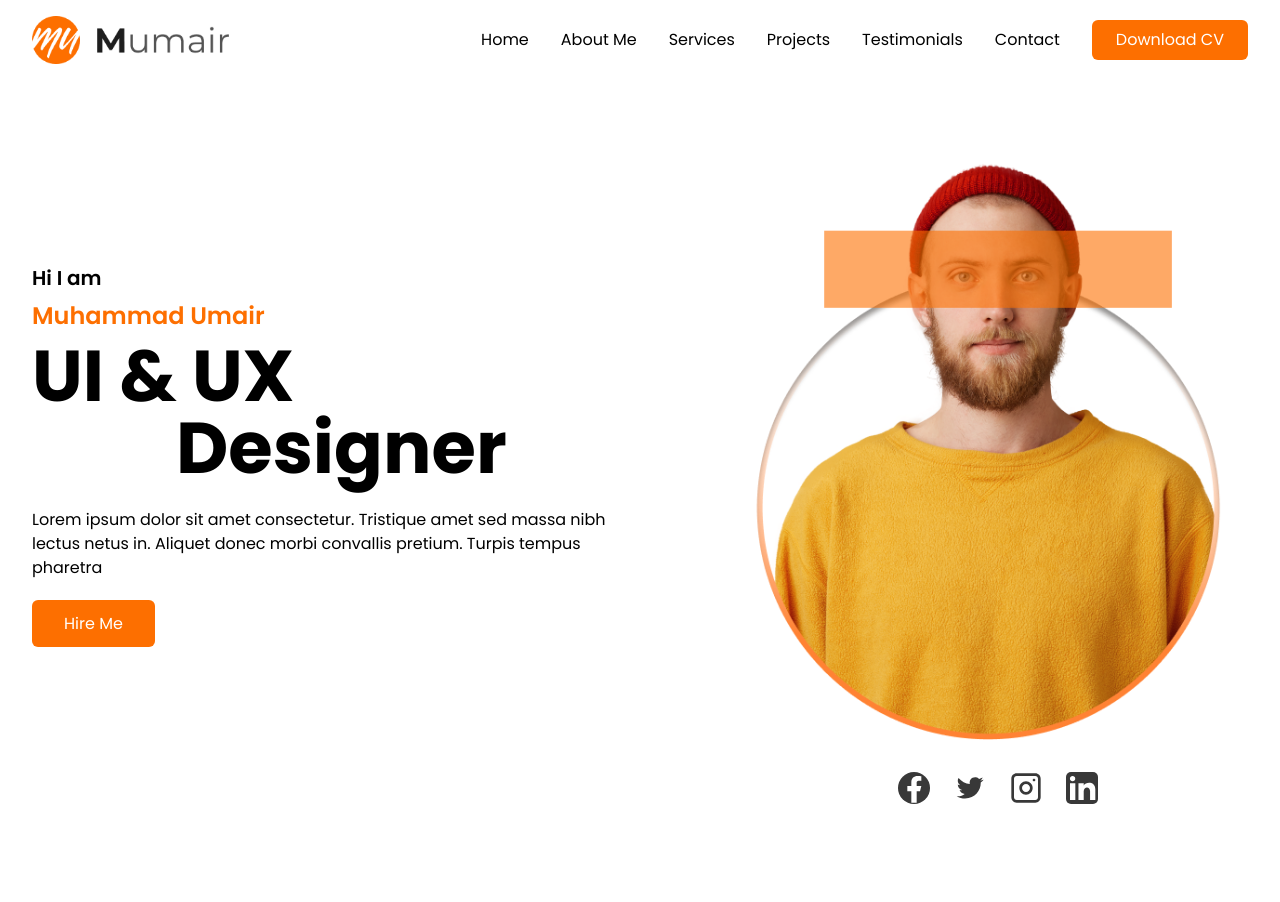
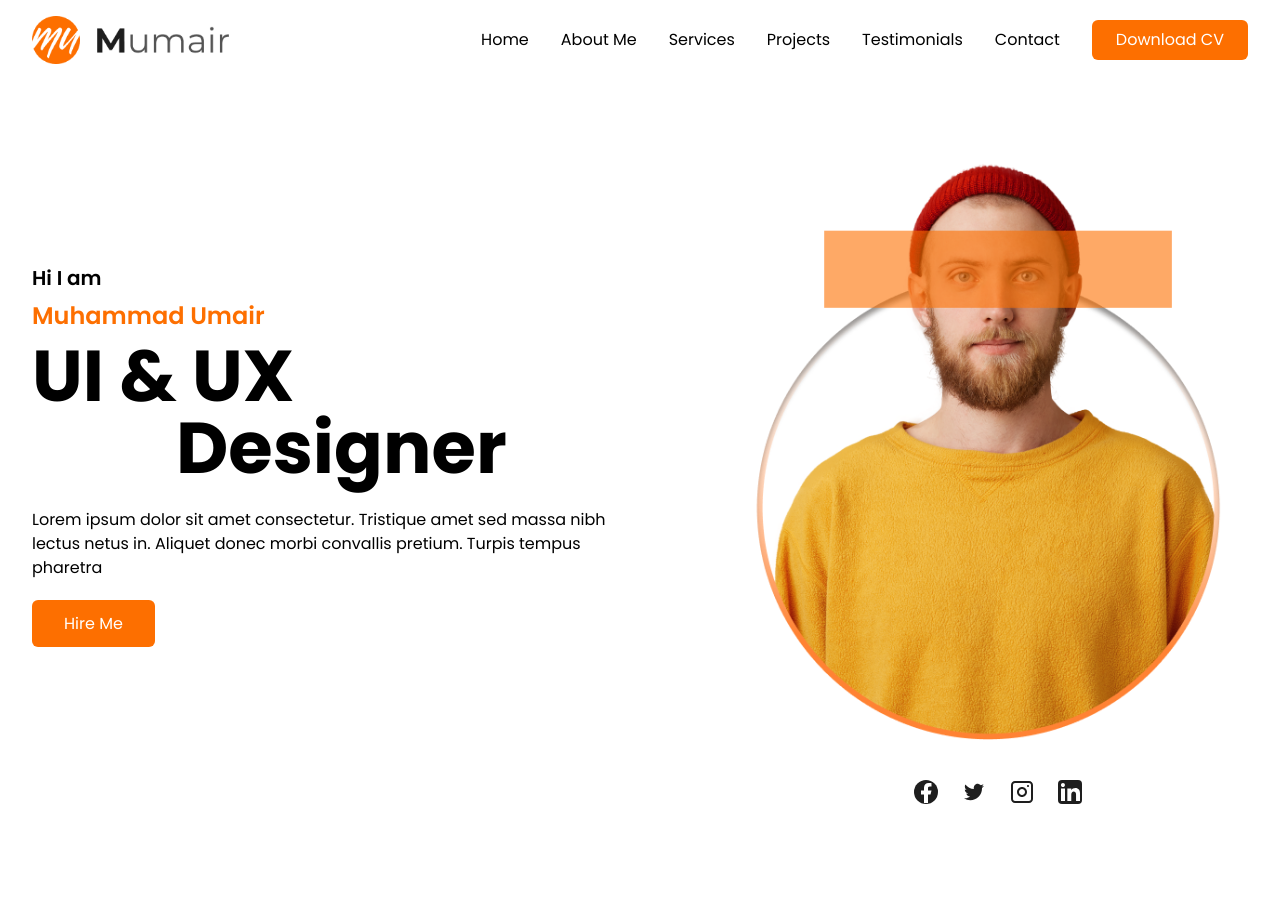
Before and after one commit to shel404/potential-assessment-portfolio, a React (Vite) app: page / in a window 1280 px wide. Shown: the top 902 px of the page. Built offline with nearby package versions, Linux system fonts and the light colour scheme.

Commit message:
dark mode introduced with shortcut

```diff
--- a/src/App.tsx
+++ b/src/App.tsx
@@ -3,10 +3,13 @@ import Navigation from "./components/layout/Navigation";
 import { Hero, About, Services, Contact, Footer } from "./components/sections";
 import Projects from "./components/sections/Projects";
 import Testimonials from "./components/sections/Testimonials";
+import { useDarkMode } from "./hooks/useDarkMode";
 
 const App: FC = () => {
+  useDarkMode();
+
   return (
-    <div className="min-h-screen bg-white">
+    <div className="min-h-screen bg-white dark:bg-black-800 text-black-950 dark:text-white transition-colors duration-200 pt-20">
       <Navigation />
       <Hero />
       <About />
--- a/src/components/icons/SocialIcons.tsx
+++ b/src/components/icons/SocialIcons.tsx
@@ -2,30 +2,31 @@ import { FC } from "react";
 
 export const FacebookIcon: FC = () => (
   <svg
-    width="32"
-    height="32"
-    viewBox="0 0 32 32"
+    width="24"
+    height="24"
+    viewBox="0 0 24 24"
     fill="none"
     xmlns="http://www.w3.org/2000/svg"
   >
-    <rect width="32" height="32" rx="16" fill="currentColor" />
+    <rect width="24" height="24" rx="12" fill="currentColor" />
     <path
-      d="M18.67 19.33H22L23.33 14H18.67V11.33C18.67 9.96 18.67 8.67 21.33 8.67H23.33V4.19C22.899 4.13 21.257 4 19.524 4C15.904 4 13.33 6.21 13.33 10.27V14H9.33V19.33H13.33V30.67H18.67V19.33Z"
+      d="M14 14.5H16.5L17.5 10.5H14V8.5C14 7.47 14 6.5 16 6.5H17.5V3.14C17.174 3.097 15.943 3 14.643 3C11.928 3 10 4.657 10 7.7V10.5H7V14.5H10V23H14V14.5Z"
       fill="white"
+      className="dark:fill-black-800"
     />
   </svg>
 );
 
 export const TwitterIcon: FC = () => (
   <svg
-    width="32"
-    height="32"
-    viewBox="0 0 32 32"
+    width="24"
+    height="24"
+    viewBox="0 0 24 24"
     fill="none"
     xmlns="http://www.w3.org/2000/svg"
   >
     <path
-      d="M29.33 7.73329C28.33 8.16808 27.27 8.45551 26.19 8.58663C27.33 7.90305 28.19 6.82767 28.6 5.55996C27.5247 6.20004 26.3477 6.65101 25.12 6.89329C24.2993 6.00339 23.2067 5.41101 22.0131 5.20909C20.8195 5.00716 19.5926 5.20709 18.5251 5.77753C17.4576 6.34798 16.6092 7.25839 16.1135 8.36583C15.6179 9.47327 15.503 10.7167 15.79 11.8933C13.6478 11.7846 11.5527 11.2088 9.6445 10.2009C7.73629 9.19289 6.0584 7.77272 4.52 6.02663C4.04 6.81329 3.77 7.73329 3.77 8.71329C3.76996 9.59912 4.0004 10.4711 4.42901 11.2456C4.85762 12.0201 5.46537 12.6711 6.2 13.1333C5.34397 13.1061 4.50937 12.8703 3.77 12.4466V12.5133C3.76985 13.7931 4.18132 15.0356 4.94975 16.0333C5.71818 17.0309 6.79768 17.7277 8.01333 18.0266C7.22435 18.2439 6.39717 18.2521 5.60333 18.05C5.95855 19.1475 6.63949 20.1113 7.55476 20.81C8.47003 21.5087 9.57411 21.9068 10.72 21.9533C8.82072 23.4478 6.44535 24.2508 4 24.2533C3.55333 24.2533 3.10899 24.2272 2.66666 24.1816C5.15549 25.7646 8.07477 26.5969 11.0533 26.5933C21.14 26.5933 26.7467 18.2933 26.7467 11.12L26.7333 10.5599C27.8417 9.77971 28.8153 8.82319 29.6 7.73329H29.33Z"
+      d="M22 5.79997C21.2483 6.12606 20.4534 6.34163 19.64 6.43997C20.4982 5.92729 21.1413 5.12075 21.45 4.16997C20.6436 4.65003 19.7608 4.98826 18.84 5.16997C18.2245 4.50254 17.405 4.05826 16.5098 3.90682C15.6147 3.75537 14.6945 3.90532 13.8938 4.33315C13.093 4.76099 12.4569 5.44379 12.0852 6.27437C11.7135 7.10495 11.6273 8.03753 11.84 8.91997C10.2094 8.83863 8.61444 8.40665 7.15865 7.65067C5.70287 6.89469 4.41885 5.82954 3.39 4.51997C3.02914 5.15013 2.83952 5.85599 2.84 6.57997C2.83872 7.24935 3.00422 7.90836 3.32176 8.49671C3.63929 9.08506 4.09902 9.58332 4.66 9.94997C4.00798 9.92953 3.37063 9.75275 2.8 9.43997V9.48997C2.80489 10.4448 3.13599 11.3667 3.73731 12.1C4.33864 12.8332 5.17326 13.3358 6.1 13.52C5.74326 13.6329 5.37288 13.6891 5 13.6875C4.74189 13.6892 4.48442 13.6648 4.23 13.615C4.49391 14.4356 5.00462 15.1585 5.69107 15.6825C6.37753 16.2065 7.20558 16.5051 8.06 16.54C6.6172 17.6835 4.83588 18.3131 3 18.32C2.66574 18.3211 2.33174 18.3014 2 18.2612C3.87443 19.4847 6.05881 20.1327 8.29 20.13C9.82969 20.146 11.3571 19.855 12.7831 19.274C14.2091 18.6931 15.505 17.8338 16.5952 16.7465C17.6854 15.6591 18.548 14.3654 19.1326 12.9409C19.7172 11.5164 20.012 9.98969 20 8.44997L20 7.91997C20.7847 7.33478 21.4615 6.61739 22 5.79997Z"
       fill="currentColor"
     />
   </svg>
@@ -33,26 +34,26 @@ export const TwitterIcon: FC = () => (
 
 export const InstagramIcon: FC = () => (
   <svg
-    width="32"
-    height="32"
-    viewBox="0 0 32 32"
+    width="24"
+    height="24"
+    viewBox="0 0 24 24"
     fill="none"
     xmlns="http://www.w3.org/2000/svg"
   >
     <path
       fillRule="evenodd"
       clipRule="evenodd"
-      d="M16 9.33333C12.3181 9.33333 9.33333 12.3181 9.33333 16C9.33333 19.6819 12.3181 22.6667 16 22.6667C19.6819 22.6667 22.6667 19.6819 22.6667 16C22.6667 12.3181 19.6819 9.33333 16 9.33333ZM12 16C12 18.2091 13.7909 20 16 20C18.2091 20 20 18.2091 20 16C20 13.7909 18.2091 12 16 12C13.7909 12 12 13.7909 12 16Z"
+      d="M12 7C9.23858 7 7 9.23858 7 12C7 14.7614 9.23858 17 12 17C14.7614 17 17 14.7614 17 12C17 9.23858 14.7614 7 12 7ZM9 12C9 13.6569 10.3431 15 12 15C13.6569 15 15 13.6569 15 12C15 10.3431 13.6569 9 12 9C10.3431 9 9 10.3431 9 12Z"
       fill="currentColor"
     />
     <path
-      d="M24 6.66667C23.2636 6.66667 22.6667 7.26362 22.6667 8C22.6667 8.73638 23.2636 9.33333 24 9.33333C24.7364 9.33333 25.3333 8.73638 25.3333 8C25.3333 7.26362 24.7364 6.66667 24 6.66667Z"
+      d="M18 5C17.4477 5 17 5.44772 17 6C17 6.55228 17.4477 7 18 7C18.5523 7 19 6.55228 19 6C19 5.44772 18.5523 5 18 5Z"
       fill="currentColor"
     />
     <path
       fillRule="evenodd"
       clipRule="evenodd"
-      d="M6.66667 1.33333C3.72115 1.33333 1.33333 3.72115 1.33333 6.66667V25.3333C1.33333 28.2789 3.72115 30.6667 6.66667 30.6667H25.3333C28.2789 30.6667 30.6667 28.2789 30.6667 25.3333V6.66667C30.6667 3.72115 28.2789 1.33333 25.3333 1.33333H6.66667ZM25.3333 4H6.66667C5.19391 4 4 5.19391 4 6.66667V25.3333C4 26.8061 5.19391 28 6.66667 28H25.3333C26.8061 28 28 26.8061 28 25.3333V6.66667C28 5.19391 26.8061 4 25.3333 4Z"
+      d="M5 1C2.79086 1 1 2.79086 1 5V19C1 21.2091 2.79086 23 5 23H19C21.2091 23 23 21.2091 23 19V5C23 2.79086 21.2091 1 19 1H5ZM19 3H5C3.89543 3 3 3.89543 3 5V19C3 20.1046 3.89543 21 5 21H19C20.1046 21 21 20.1046 21 19V5C21 3.89543 20.1046 3 19 3Z"
       fill="currentColor"
     />
   </svg>
@@ -60,16 +61,17 @@ export const InstagramIcon: FC = () => (
 
 export const LinkedInIcon: FC = () => (
   <svg
-    width="32"
-    height="32"
-    viewBox="0 0 32 32"
+    width="24"
+    height="24"
+    viewBox="0 0 24 24"
     fill="none"
     xmlns="http://www.w3.org/2000/svg"
   >
-    <rect width="32" height="32" rx="5" fill="currentColor" />
+    <rect width="24" height="24" rx="4" fill="currentColor" />
     <path
-      d="M9.25333 6.66669C9.25299 7.37395 8.97169 8.05208 8.47135 8.55192C7.971 9.05177 7.29259 9.33239 6.58533 9.33203C5.87809 9.33168 5.19996 9.05039 4.70011 8.55004C4.20027 8.04969 3.91965 7.37128 3.92 6.66403C3.92036 5.95678 4.20165 5.27865 4.702 4.77881C5.20235 4.27896 5.88076 3.99834 6.58801 3.99869C7.29526 3.99905 7.97339 4.28034 8.47323 4.78069C8.97308 5.28104 9.2537 5.95945 9.25333 6.66669ZM9.33333 11.3067H4V28H9.33333V11.3067ZM17.76 11.3067H12.4533V28H17.7067V19.24C17.7067 14.36 24.0667 13.9067 24.0667 19.24V28H29.3333V17.4267C29.3333 9.20002 19.92 9.50669 17.7067 13.5467L17.76 11.3067Z"
+      d="M6.94 5.00002C6.93974 5.53046 6.72877 6.03906 6.35351 6.41394C5.97825 6.78883 5.46944 6.99929 4.939 6.99902C4.40857 6.99876 3.89997 6.78779 3.52508 6.41253C3.1502 6.03727 2.93974 5.52846 2.94 4.99802C2.94027 4.46759 3.15124 3.95899 3.5265 3.5841C3.90176 3.20922 4.41057 2.99876 4.941 2.99902C5.47144 2.99929 5.98004 3.21026 6.35492 3.58552C6.72981 3.96078 6.94027 4.46959 6.94 5.00002ZM7 8.48002H3V21H7V8.48002ZM13.32 8.48002H9.34V21H13.28V14.43C13.28 10.77 18.05 10.43 18.05 14.43V21H22V13.07C22 6.90002 14.94 7.13002 13.28 10.16L13.32 8.48002Z"
       fill="white"
+      className="dark:fill-black-800"
     />
   </svg>
 );
--- a/src/components/sections/Contact.tsx
+++ b/src/components/sections/Contact.tsx
@@ -26,7 +26,7 @@ const Contact: FC = () => {
           value={email}
           onChange={(e) => setEmail(e.target.value)}
           placeholder="Enter Your Email"
-          className="flex-1 px-6 py-4 rounded-lg bg-gray-50 border border-gray-200 focus:outline-none focus:border-orange-500"
+          className="flex-1 px-6 py-4 rounded-lg bg-gray-50 border border-gray-200 focus:outline-none focus:border-orange-500 text-black-900"
           required
         />
         <button
--- a/src/components/sections/Hero.tsx
+++ b/src/components/sections/Hero.tsx
@@ -12,16 +12,18 @@ const Hero: FC = () => {
       <div className="flex items-center justify-between">
         {/* Left Content */}
         <div className="max-w-xl">
-          <h2 className="text-xl font-semibold mb-2">Hi I am</h2>
+          <h2 className="text-xl font-semibold mb-2 dark:text-white">
+            Hi I am
+          </h2>
           <h1 className="text-2xl font-semibold mb-2">
             <span className="text-orange-500">Muhammad Umair</span>
           </h1>
-          <h1 className="text-7xl font-bold mb-6">
+          <h1 className="text-7xl font-bold mb-6 dark:text-white">
             UI & UX
             <br />
             <span className="ml-36">Designer</span>
           </h1>
-          <p className="text-black mb-8">
+          <p className="text-black dark:text-gray-300 mb-8">
             Lorem ipsum dolor sit amet consectetur. Tristique amet sed massa
             nibh lectus netus in. Aliquet donec morbi convallis pretium. Turpis
             tempus pharetra
@@ -41,30 +43,20 @@ const Hero: FC = () => {
           {/* Social Icons */}
           <div className="absolute -bottom-16 flex justify-center w-full">
             <div className="flex gap-6">
-              <a
-                href="#"
-                className="text-black-800 hover:text-orange-500 transition-colors"
-              >
-                <FacebookIcon />
-              </a>
-              <a
-                href="#"
-                className="text-black-800 hover:text-orange-500 transition-colors"
-              >
-                <TwitterIcon />
-              </a>
-              <a
-                href="#"
-                className="text-black-800 hover:text-orange-500 transition-colors"
-              >
-                <InstagramIcon />
-              </a>
-              <a
-                href="#"
-                className="text-black-800 hover:text-orange-500 transition-colors"
-              >
-                <LinkedInIcon />
-              </a>
+              {["facebook", "twitter", "instagram", "linkedin"].map(
+                (social) => (
+                  <a
+                    key={social}
+                    href="#"
+                    className="text-black-800 dark:text-white hover:text-orange-500 transition-colors"
+                  >
+                    {social === "facebook" && <FacebookIcon />}
+                    {social === "twitter" && <TwitterIcon />}
+                    {social === "instagram" && <InstagramIcon />}
+                    {social === "linkedin" && <LinkedInIcon />}
+                  </a>
+                )
+              )}
             </div>
           </div>
         </div>
--- a/src/components/sections/Projects.tsx
+++ b/src/components/sections/Projects.tsx
@@ -70,7 +70,7 @@ const Projects: FC = () => {
             className={`px-6 py-2 rounded-md transition-colors ${
               activeCategory === category
                 ? "bg-orange-500 text-white"
-                : "bg-gray-100 text-black hover:bg-gray-200"
+                : "bg-gray-100 text-black-950 hover:bg-gray-200"
             }`}
           >
             {category}
@@ -92,9 +92,7 @@ const Projects: FC = () => {
             <span className="text-orange-500 font-medium block mb-2">
               {project.type}
             </span>
-            <h3 className="text-2xl font-semibold text-black">
-              {project.title}
-            </h3>
+            <h3 className="text-2xl  text-black">{project.title}</h3>
           </div>
         ))}
       </div>
--- a/src/components/sections/Services.tsx
+++ b/src/components/sections/Services.tsx
@@ -7,7 +7,7 @@ const ServiceCard: FC<ServiceCardProps> = ({ iconSrc, title, description }) => (
     <div className="mb-6">
       <img src={iconSrc} alt={title} className="w-auto h-16" />
     </div>
-    <h3 className="text-2xl font-semibold mb-4">{title}</h3>
+    <h3 className="text-2xl font-semibold mb-4 text-black-900">{title}</h3>
     <p className="text-black-600">{description}</p>
   </div>
 );
--- a/src/components/sections/Testimonials.tsx
+++ b/src/components/sections/Testimonials.tsx
@@ -126,7 +126,7 @@ const Testimonials: FC = () => {
                       </span>
                     </p>
                   </div>
-                  <h4 className="text-xl font-semibold">
+                  <h4 className="text-xl font-semibold text-black-950">
                     {testimonials[activeSlide].name}
                   </h4>
                   <p className="text-gray-600">
--- /dev/null
+++ b/src/hooks/useDarkMode.ts
@@ -0,0 +1,47 @@
+import { useState, useEffect } from "react";
+
+export const useDarkMode = () => {
+  const [isDarkMode, setIsDarkMode] = useState(() => {
+    if (typeof window === "undefined") return false;
+    return document.documentElement.classList.contains("dark");
+  });
+
+  useEffect(() => {
+    // Initialize from localStorage or system preference
+    const savedTheme = localStorage.getItem("theme");
+    const prefersDark = window.matchMedia(
+      "(prefers-color-scheme: dark)"
+    ).matches;
+
+    if (savedTheme === "dark" || (!savedTheme && prefersDark)) {
+      document.documentElement.classList.add("dark");
+      setIsDarkMode(true);
+    } else {
+      document.documentElement.classList.remove("dark");
+      setIsDarkMode(false);
+    }
+  }, []);
+
+  useEffect(() => {
+    if (isDarkMode) {
+      document.documentElement.classList.add("dark");
+      localStorage.setItem("theme", "dark");
+    } else {
+      document.documentElement.classList.remove("dark");
+      localStorage.setItem("theme", "light");
+    }
+  }, [isDarkMode]);
+
+  useEffect(() => {
+    const handleKeyPress = (event: KeyboardEvent) => {
+      if (event.ctrlKey && event.altKey && event.key === "d") {
+        setIsDarkMode((prev) => !prev);
+      }
+    };
+
+    window.addEventListener("keydown", handleKeyPress);
+    return () => window.removeEventListener("keydown", handleKeyPress);
+  }, []);
+
+  return isDarkMode;
+};
--- a/tailwind.config.js
+++ b/tailwind.config.js
@@ -3,6 +3,7 @@ import { fontFamily } from "tailwindcss/defaultTheme";
 /** @type {import('tailwindcss').Config} */
 export default {
   content: ["./index.html", "./src/**/*.{js,ts,jsx,tsx}"],
+  darkMode: "class",
   theme: {
     extend: {
       fontFamily: {
@@ -30,8 +31,9 @@ export default {
           500: "#818181",
           600: "#676767",
           700: "#545454",
-          800: "#383838",
+          800: "#1e1e1e",
           900: "#1a1a1a",
+          950: "#000000",
         },
         gray: {
           50: "#f8f8f8",
```
Also changed, not shown: src/components/layout/Navigation.tsx (+29 -4 lines), src/components/sections/Footer.tsx (+21 -28 lines), src/assets/images/logo-dark.png (added).
